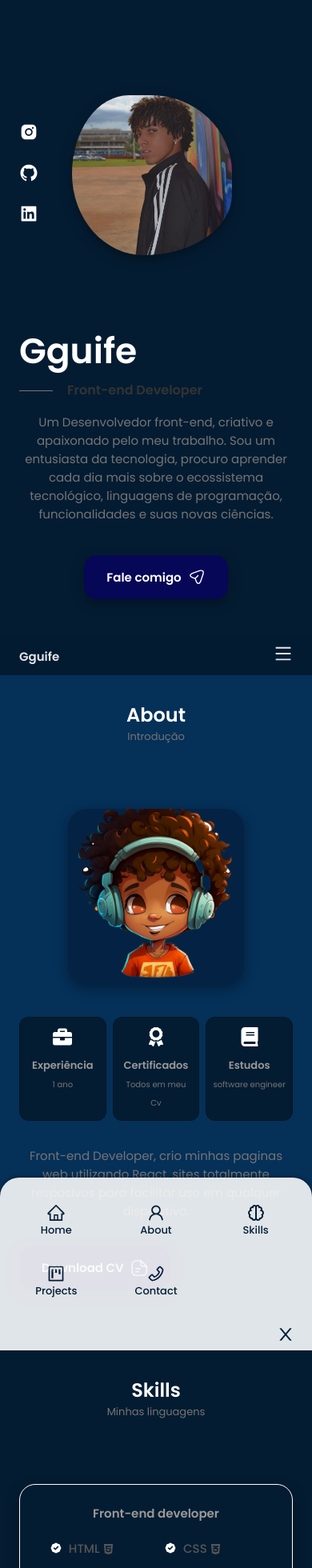
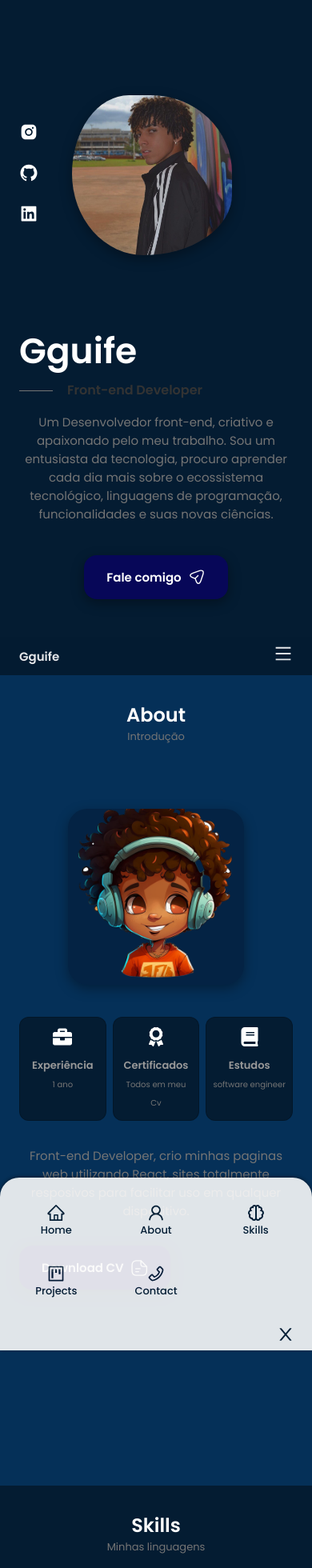
Before and after one commit to Gguife/My-web-portfolio, a React (Create React App) app: page / in a window 390 px wide. Shown: the top 1960 px of the page at 80% size. Built offline with nearby package versions, Linux system fonts and the light colour scheme.

Commit message:
correct responsive

```diff
--- a/src/components/about/About.css
+++ b/src/components/about/About.css
@@ -91,7 +91,7 @@
   }
 }
 @media  screen and (min-width: 360px) {
-  .about{
+  #about{
     height: 120vh;
   }
 }
--- a/src/components/skills/Skills.css
+++ b/src/components/skills/Skills.css
@@ -93,4 +93,5 @@
   .skills-name{
     font-size: var(--small-font-size);
   }
+
 }
```
